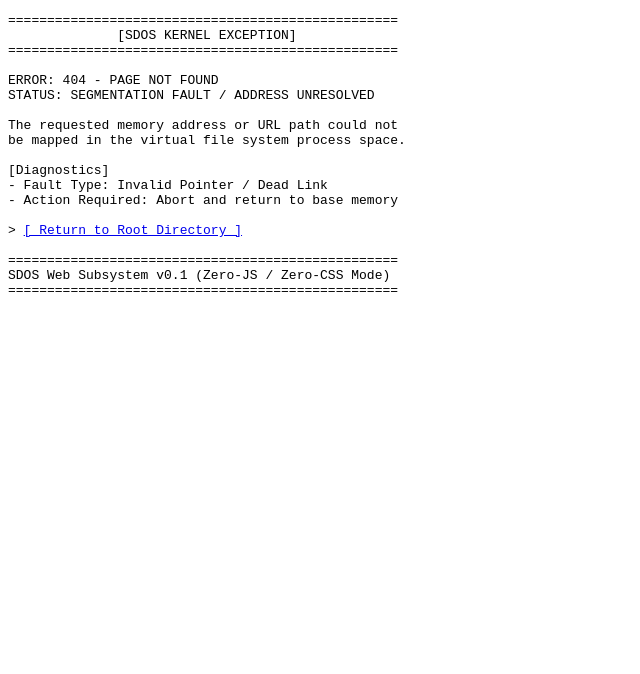
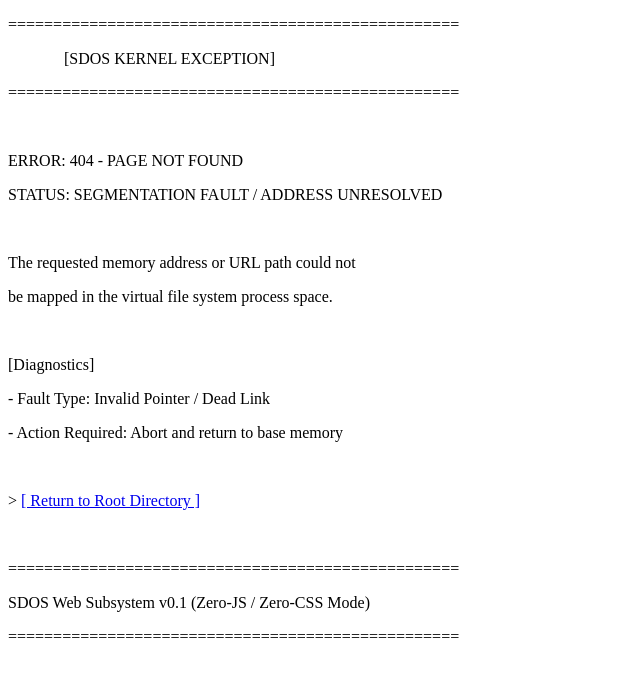
Before and after one commit to SuperDiamondOS/SuperDiamondOS.github.io, a plain HTML site: page 404.html in a window 1280 px wide. Shown: the whole page, without its empty margins (0-640 px from the left). Drawn offline with Linux system fonts and the light colour scheme.

Commit message:
Update 404.html

```diff
--- a/404.html
+++ b/404.html
@@ -5,26 +5,24 @@
     <title>SDOS - 404 Not Found</title>
 </head>
 <body>
-<pre>
-==================================================
-              [SDOS KERNEL EXCEPTION]
-==================================================
-
-ERROR: 404 - PAGE NOT FOUND
-STATUS: SEGMENTATION FAULT / ADDRESS UNRESOLVED
-
-The requested memory address or URL path could not
-be mapped in the virtual file system process space.
-
-[Diagnostics]
-- Fault Type: Invalid Pointer / Dead Link
-- Action Required: Abort and return to base memory
-
-&gt; <a href="/">[ Return to Root Directory ]</a>
-
-==================================================
-SDOS Web Subsystem v0.1 (Zero-JS / Zero-CSS Mode)
-==================================================
-</pre>
+<p>==================================================</p>
+<p>&nbsp;&nbsp;&nbsp;&nbsp;&nbsp;&nbsp;&nbsp;&nbsp;&nbsp;&nbsp;&nbsp;&nbsp;&nbsp;&nbsp;[SDOS KERNEL EXCEPTION]</p>
+<p>==================================================</p>
+<p>&nbsp;</p>
+<p>ERROR: 404 - PAGE NOT FOUND</p>
+<p>STATUS: SEGMENTATION FAULT / ADDRESS UNRESOLVED</p>
+<p>&nbsp;</p>
+<p>The requested memory address or URL path could not</p>
+<p>be mapped in the virtual file system process space.</p>
+<p>&nbsp;</p>
+<p>[Diagnostics]</p>
+<p>- Fault Type: Invalid Pointer / Dead Link</p>
+<p>- Action Required: Abort and return to base memory</p>
+<p>&nbsp;</p>
+<p>&gt; <a href="/">[ Return to Root Directory ]</a></p>
+<p>&nbsp;</p>
+<p>==================================================</p>
+<p>SDOS Web Subsystem v0.1 (Zero-JS / Zero-CSS Mode)</p>
+<p>==================================================</p>
 </body>
 </html>
```
